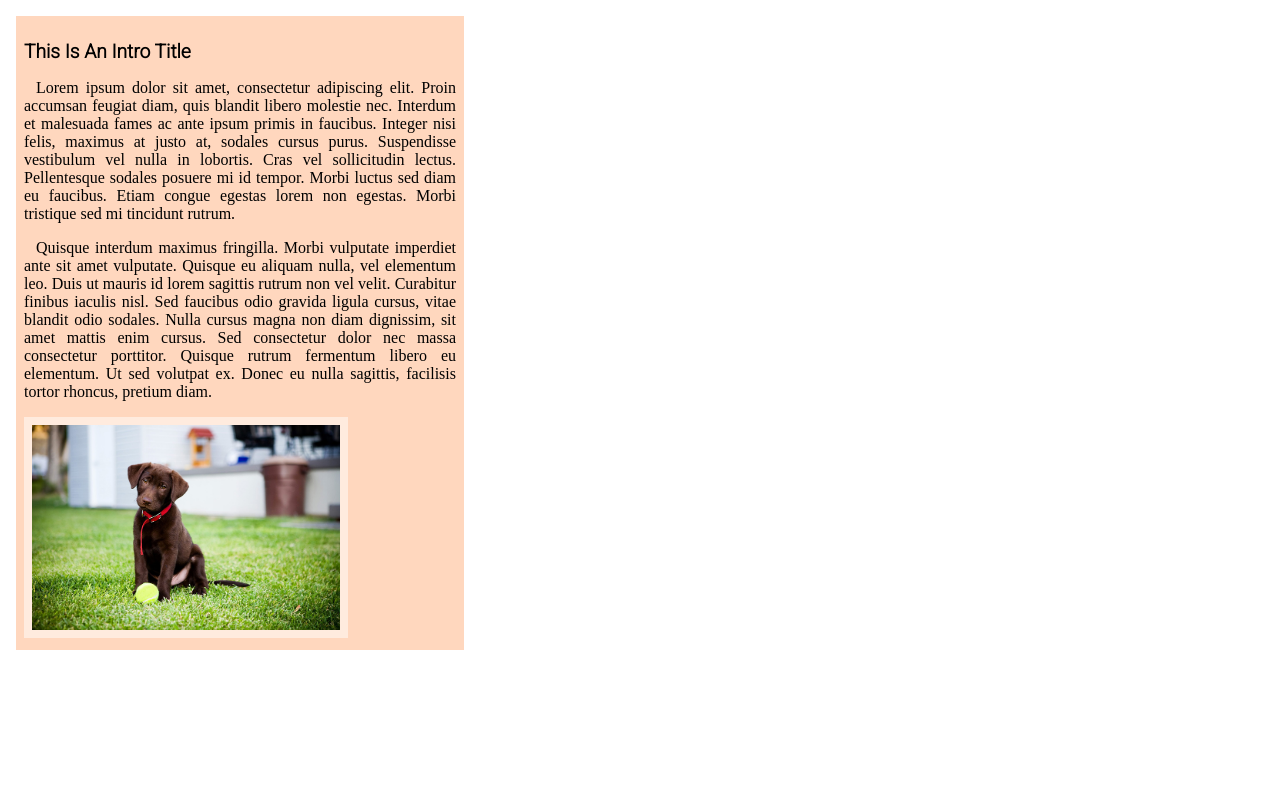
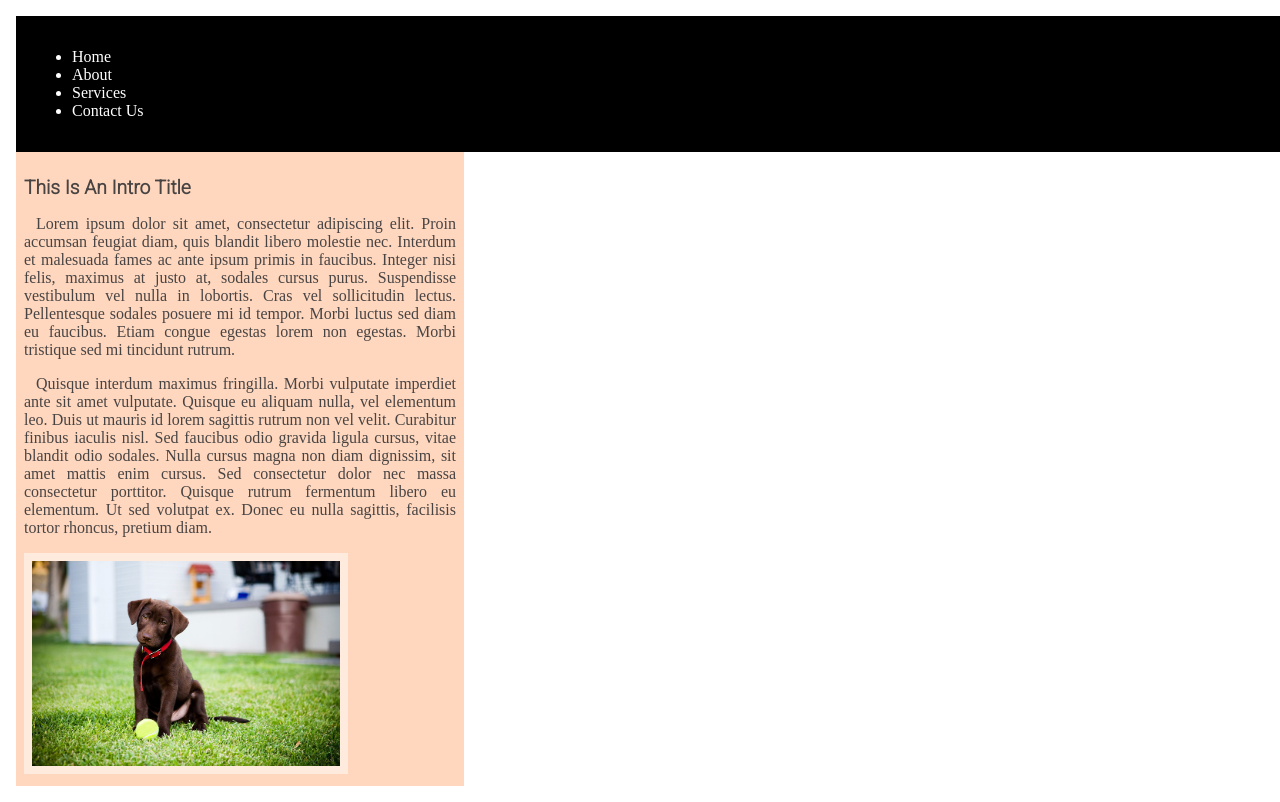
Before and after one commit to Adelaice7/frontendTests1, a plain HTML site: page app/index.html in a window 1280 px wide. Drawn offline with Linux system fonts and the light colour scheme.

Commit message:
starting header

```diff
--- a/app/index.html
+++ b/app/index.html
@@ -9,6 +9,16 @@
 </head>
 <body>
 <div class="container">
+    <header>
+        <nav>
+            <ul>
+                <li>Home</li>
+                <li>About</li>
+                <li>Services</li>
+                <li>Contact Us</li>
+            </ul>
+        </nav>
+    </header>
     <section class="section-img">
         <h2>This is an intro title</h2>
         <p>Lorem ipsum dolor sit amet, consectetur adipiscing elit.
--- a/app/static/style.css
+++ b/app/static/style.css
@@ -12,15 +12,29 @@ h1, h2 {
     font-family: 'Roboto', 'Helvetica', 'Calibri', sans-serif;
 }
 
+header {
+    background-color: black;
+    color: white;
+    padding: 1em;
+}
+
+nav {
+
+}
+
 .container {
     width: 100%;
     margin: 1em;
     background-color: #FFF;
 }
 
+section {
+    background-color: #ffd7be;
+    color: #484444;
+}
+
 .section-img {
     padding: 0.5em;
-    background-color: #ffd7be;
     width: 35%;
 }
 
```
